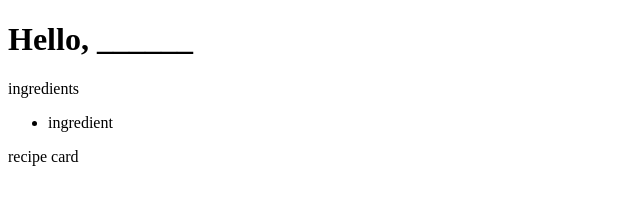
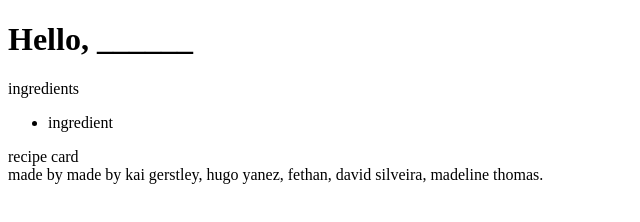
Before and after one commit to mwathomas/project-1, a plain HTML site: page index.html in a window 1280 px wide. Shown: the whole page, without its empty margins (0-640 px from the left). Drawn offline with Linux system fonts and the light colour scheme.

Commit message:
added a footer

```diff
--- a/index.html
+++ b/index.html
@@ -19,5 +19,9 @@
     <main class="recipe-container">
       <div class="card">recipe card</div>
     </main>
+    <footer>
+      made by made by kai gerstley, hugo yanez, fethan, david silveira, madeline
+      thomas.
+    </footer>
   </body>
 </html>
```
